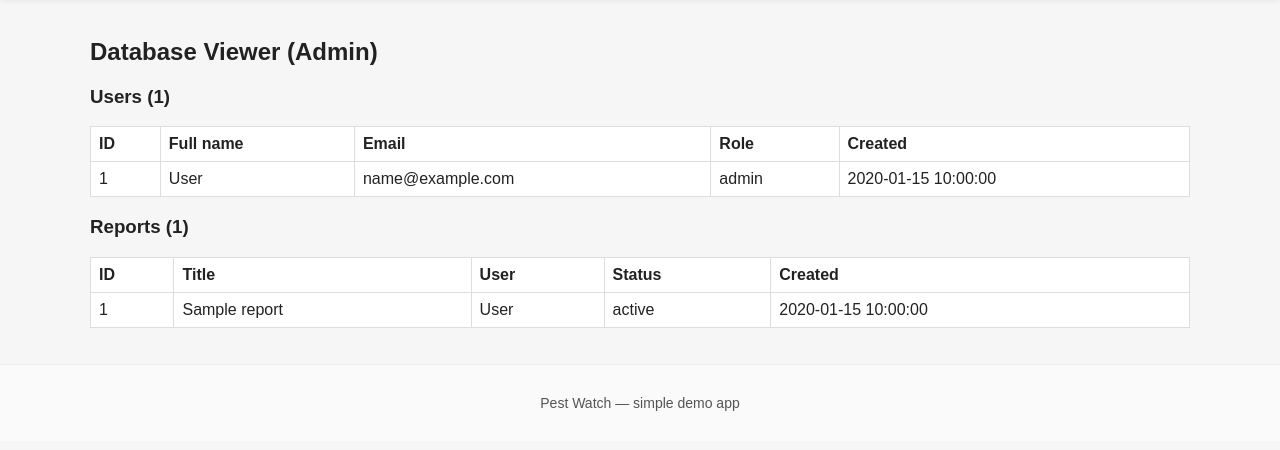
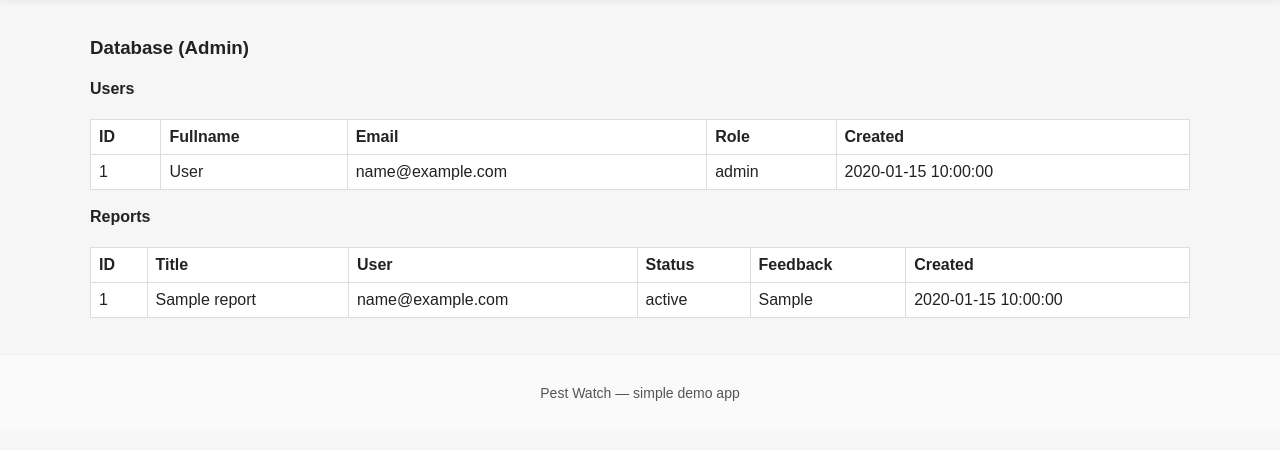
Before and after one commit to Roy-Kathurima/pestwatch, a Flask app: template templates/admin_database.html in a window 1280 px wide. Shown: the part 140-590 px from the top of the page. Run offline with Flask 3, Linux system fonts and the light colour scheme; the template is opened without the code that fills it: values that come from a table or form of the project are taken from there, others are empty; tables that the repository leaves empty hold one stand-in row (values such as "Sample post").

Commit message:
Update admin_database.html

```diff
--- a/templates/admin_database.html
+++ b/templates/admin_database.html
@@ -1,10 +1,10 @@
 {% extends "base.html" %}
 {% block content %}
-  <h2>Database Viewer (Admin)</h2>
+<h3>Database (Admin)</h3>
 
-  <h3>Users ({{ users|length }})</h3>
+<h4>Users</h4>
 <table class="data-table">
-    <thead><tr><th>ID</th><th>Full name</th><th>Email</th><th>Role</th><th>Created</th></tr></thead>
+  <thead><tr><th>ID</th><th>Fullname</th><th>Email</th><th>Role</th><th>Created</th></tr></thead>
   <tbody>
     {% for u in users %}
       <tr>
@@ -14,26 +14,23 @@
         <td>{{ u.role }}</td>
         <td>{{ u.created_at }}</td>
       </tr>
-      {% else %}
-        <tr><td colspan="5">No users</td></tr>
     {% endfor %}
   </tbody>
 </table>
 
-  <h3>Reports ({{ reports|length }})</h3>
+<h4 style="margin-top:18px;">Reports</h4>
 <table class="data-table">
-    <thead><tr><th>ID</th><th>Title</th><th>User</th><th>Status</th><th>Created</th></tr></thead>
+  <thead><tr><th>ID</th><th>Title</th><th>User</th><th>Status</th><th>Feedback</th><th>Created</th></tr></thead>
   <tbody>
     {% for r in reports %}
       <tr>
         <td>{{ r.id }}</td>
         <td>{{ r.title }}</td>
-          <td>{{ r.user.fullname }}</td>
+        <td>{{ r.user.email }}</td>
         <td>{{ r.status }}</td>
+        <td>{{ r.admin_feedback or '' }}</td>
         <td>{{ r.created_at }}</td>
       </tr>
-      {% else %}
-        <tr><td colspan="5">No reports</td></tr>
     {% endfor %}
   </tbody>
 </table>
```
Lines whose indentation alone changed are shown as unchanged.
